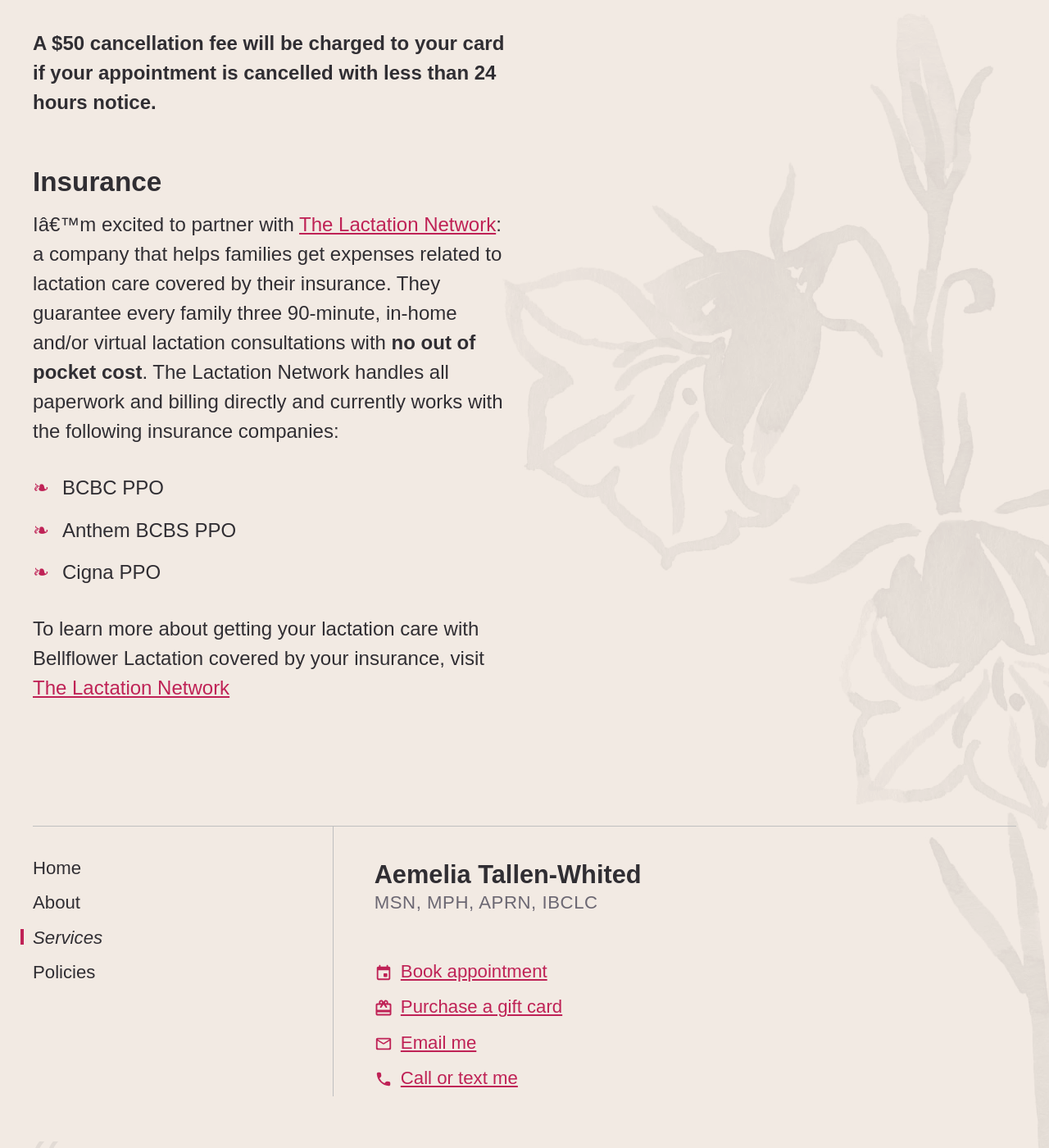
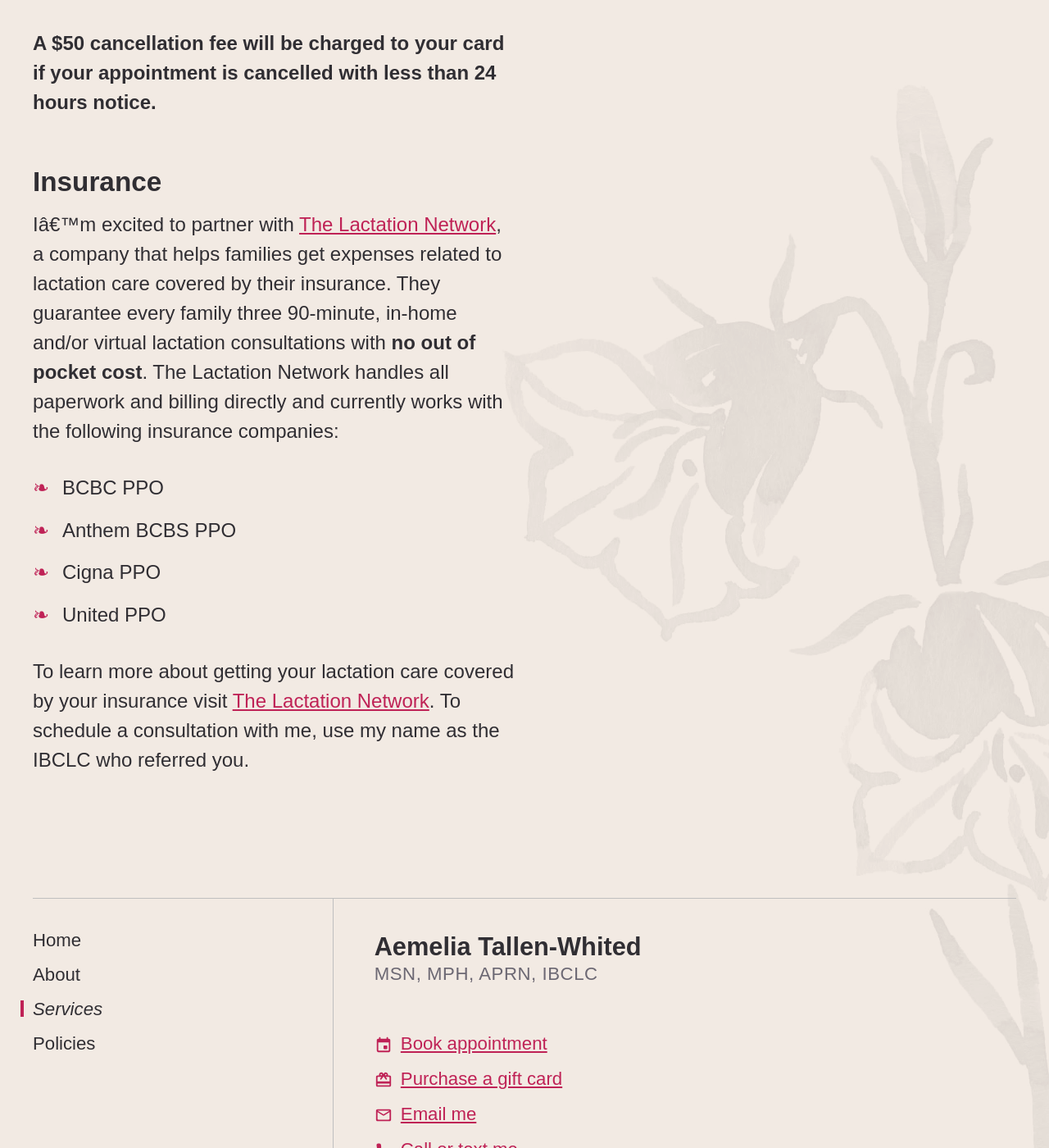
Before and after one commit to bellflowerlactation/bellflower, a Jekyll site: the page built from services.html, in a window 1280 px wide and 1400 px high, scrolled down 2991 px. Shown: the whole window at 82% size. Built offline with Jekyll 4.4.1, drawn with Linux system fonts in a browser that asks for light colours; some web fonts are replaced.

Commit message:
Update copy on services page

```diff
--- a/services.html
+++ b/services.html
@@ -126,7 +126,7 @@
         <h2 id="insurance">Insurance</h2>
         <p>
             I’m excited to partner with <a href="https://lactationnetwork.com/about">The
-            Lactation Network</a>: a company that helps families get expenses related to
+            Lactation Network</a>, a company that helps families get expenses related to
             lactation care covered by their insurance. They guarantee every family
             three 90-minute, in-home and/or virtual lactation consultations with
             <strong>no out of pocket cost</strong>. The Lactation Network handles all
@@ -138,13 +138,13 @@
                 <li>BCBC PPO</li>
                 <li>Anthem BCBS PPO</li>
                 <li>Cigna PPO</li>
+                <li>United PPO</li>
             </ul>
         </p>
         <p class="u-mb:0">
-            To learn more about getting your lactation care with Bellflower Lactation covered by
-            your insurance, visit
+            To learn more about getting your lactation care covered by your insurance visit
             <a href="https://lactationnetwork.com/request-a-consultant/?group=0011S000014YmBm&group_name=Bellflower-Lactation,-LLC">
-            The Lactation Network</a>
+            The Lactation Network</a>. To schedule a consultation with me, use my name as the IBCLC who referred you.
         </p>
     </section>
 </div>
```
